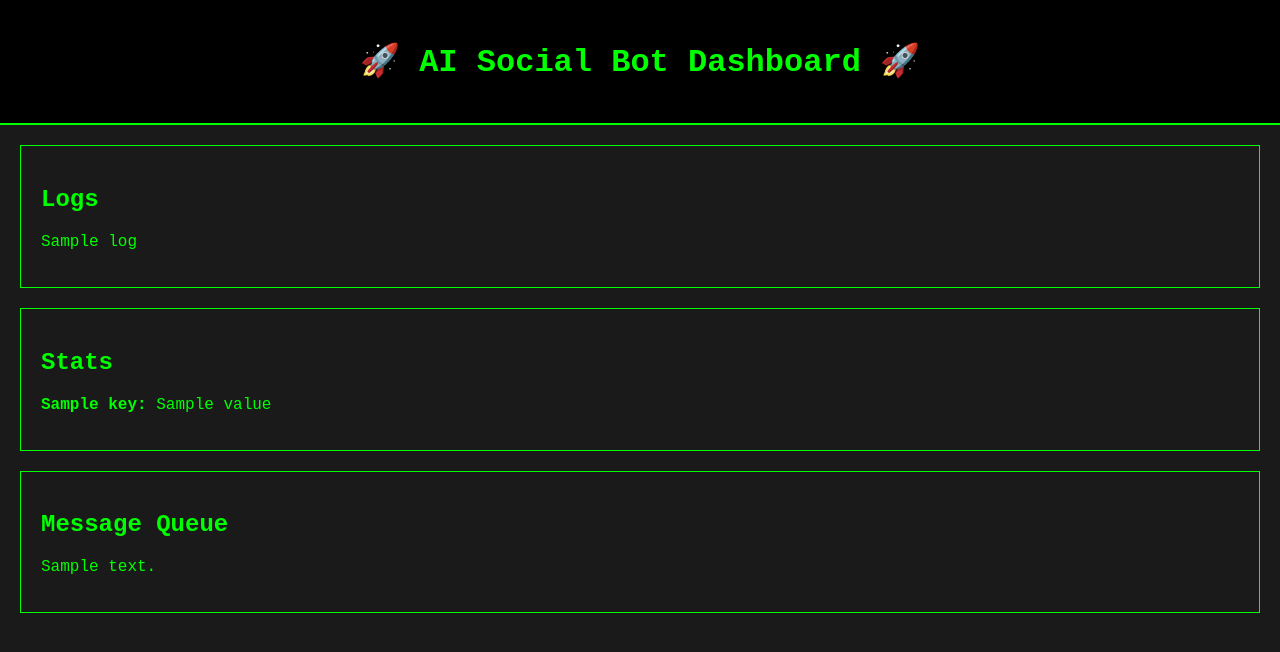
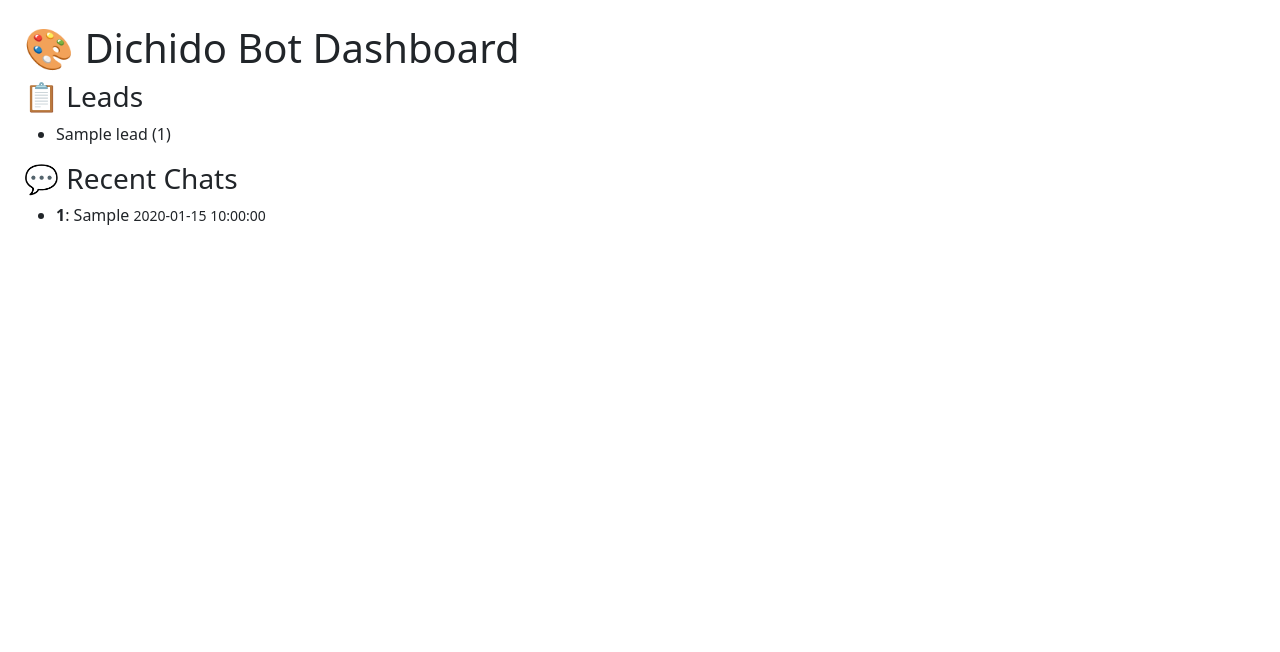
Before and after one commit to DichDo/Pa1Dichdo, a Flask app: template ai_social_bot/templates/dashboard.html in a window 1280 px wide. Shown: the top 652 px of the page. Run offline with Flask 3, Linux system fonts and the light colour scheme; the template is opened without the code that fills it: most values are stand-ins (such as "Sample title", 1, 10 or a date in 2020).

Commit message:
feat: Add dashboard feature
This commit introduces a new dashboard feature that allows you to monitor the bot's activity.

- Created a Flask app for the dashboard.
- Created an HTML template for the dashboard.
- Added database functions to retrieve leads and chat logs.

```diff
--- /dev/null
+++ b/ai_social_bot/dashboard/app.py
@@ -0,0 +1,26 @@
+import sys
+import os
+from flask import Flask, render_template
+
+# Add the project root to the Python path
+print("Adding project root to Python path...")
+sys.path.insert(0, os.path.abspath(os.path.join(os.path.dirname(__file__), '..')))
+print("Python path:", sys.path)
+
+print("Importing database functions...")
+from database import get_leads, get_chat_logs
+print("Database functions imported successfully.")
+
+app = Flask(__name__, template_folder='../templates')
+
+@app.route("/")
+def home():
+    print("Fetching leads and chat logs...")
+    leads = get_leads()
+    logs = get_chat_logs(limit=50)
+    print("Leads and chat logs fetched successfully.")
+    return render_template("dashboard.html", leads=leads, logs=logs)
+
+if __name__ == "__main__":
+    print("Starting Flask app...")
+    app.run(debug=True)
--- a/ai_social_bot/database.py
+++ b/ai_social_bot/database.py
@@ -24,7 +24,17 @@ def init_db():
             user_id TEXT PRIMARY KEY,
             name TEXT,
             last_message TEXT,
-            tags TEXT
+            tags TEXT,
+            is_lead INTEGER DEFAULT 0
+        )
+    """)
+    cursor.execute("""
+        CREATE TABLE IF NOT EXISTS chat_log (
+            id INTEGER PRIMARY KEY AUTOINCREMENT,
+            user_id TEXT,
+            user_msg TEXT,
+            bot_reply TEXT,
+            timestamp DATETIME DEFAULT CURRENT_TIMESTAMP
         )
     """)
     conn.commit()
@@ -43,16 +53,16 @@ def get_user(user_id):
         return {"name": user_data[0], "last_message": user_data[1], "tags": user_data[2]}
     return None
 
-def update_user(user_id, name, last_message, tags):
+def update_user(user_id, name, last_message, tags, is_lead):
     """
     Updates a user's data in the database.
     """
     conn = sqlite3.connect(DB_FILE)
     cursor = conn.cursor()
     cursor.execute("""
-        INSERT OR REPLACE INTO user_memory (user_id, name, last_message, tags)
-        VALUES (?, ?, ?, ?)
-    """, (user_id, name, last_message, tags))
+        INSERT OR REPLACE INTO user_memory (user_id, name, last_message, tags, is_lead)
+        VALUES (?, ?, ?, ?, ?)
+    """, (user_id, name, last_message, tags, is_lead))
     conn.commit()
     conn.close()
 
@@ -70,11 +80,13 @@ def tag_user(message):
     Tags a user based on keywords in their message.
     """
     tags = []
+    is_lead = 0
     if "price" in message.lower() or "commission" in message.lower():
         tags.append("lead")
+        is_lead = 1
     if "love your work" in message.lower() or "amazing" in message.lower():
         tags.append("fan")
-    return ",".join(tags)
+    return ",".join(tags), is_lead
 
 def export_to_json():
     """
@@ -101,3 +113,38 @@ def export_to_csv():
         writer = csv.writer(f)
         writer.writerow([c[0] for c in cursor.description])
         writer.writerows(rows)
+
+def get_leads():
+    """
+    Retrieves all leads from the database.
+    """
+    conn = sqlite3.connect(DB_FILE)
+    cursor = conn.cursor()
+    cursor.execute("SELECT user_id, name FROM user_memory WHERE is_lead = 1")
+    rows = cursor.fetchall()
+    conn.close()
+    return [{"user_id": row[0], "name": row[1]} for row in rows]
+
+def get_chat_logs(limit=50):
+    """
+    Retrieves the last N chat logs from the database.
+    """
+    conn = sqlite3.connect(DB_FILE)
+    cursor = conn.cursor()
+    cursor.execute("SELECT user_id, user_msg, bot_reply, timestamp FROM chat_log ORDER BY timestamp DESC LIMIT ?", (limit,))
+    rows = cursor.fetchall()
+    conn.close()
+    return [{"user_id": row[0], "user_msg": row[1], "bot_reply": row[2], "timestamp": row[3]} for row in rows]
+
+def log_conversation(user_id, user_msg, bot_reply):
+    """
+    Logs a conversation to the database.
+    """
+    conn = sqlite3.connect(DB_FILE)
+    cursor = conn.cursor()
+    cursor.execute("""
+        INSERT INTO chat_log (user_id, user_msg, bot_reply)
+        VALUES (?, ?, ?)
+    """, (user_id, user_msg, bot_reply))
+    conn.commit()
+    conn.close()
--- a/ai_social_bot/templates/dashboard.html
+++ b/ai_social_bot/templates/dashboard.html
@@ -1,40 +1,24 @@
 <!DOCTYPE html>
-<html lang="en">
+<html>
 <head>
-    <meta charset="UTF-8">
-    <meta name="viewport" content="width=device-width, initial-scale=1.0">
-    <title>AI Social Bot Dashboard</title>
-    <link rel="stylesheet" href="{{ url_for('static', filename='style.css') }}">
+  <title>Dichido Dashboard</title>
+  <link rel="stylesheet" href="https://cdn.jsdelivr.net/npm/bootstrap@5.3.0/dist/css/bootstrap.min.css">
 </head>
-<body>
-    <header>
-        <h1>🚀 AI Social Bot Dashboard 🚀</h1>
-    </header>
-    <main>
-        <section class="logs">
-            <h2>Logs</h2>
-            <ul>
-                {% for log in logs %}
-                    <li>{{ log }}</li>
-                {% endfor %}
-            </ul>
-        </section>
-        <section class="stats">
-            <h2>Stats</h2>
-            <ul>
-                {% for key, value in stats.items() %}
-                    <li><strong>{{ key }}:</strong> {{ value }}</li>
-                {% endfor %}
-            </ul>
-        </section>
-        <section class="message-queue">
-            <h2>Message Queue</h2>
-            <ul>
-                {% for message in message_queue %}
-                    <li>{{ message }}</li>
-                {% endfor %}
-            </ul>
-        </section>
-    </main>
+<body class="p-4">
+  <h1>🎨 Dichido Bot Dashboard</h1>
+
+  <h3>📋 Leads</h3>
+  <ul>
+    {% for lead in leads %}
+      <li>{{ lead.name }} ({{ lead.user_id }})</li>
+    {% endfor %}
+  </ul>
+
+  <h3>💬 Recent Chats</h3>
+  <ul>
+    {% for log in logs %}
+      <li><strong>{{ log.user_id }}</strong>: {{ log.user_msg }} <small>{{ log.timestamp }}</small></li>
+    {% endfor %}
+  </ul>
 </body>
 </html>
```
Also changed, not shown: ai_social_bot/handlers/message_handler.py (+5 -7 lines), memory.db (added).
